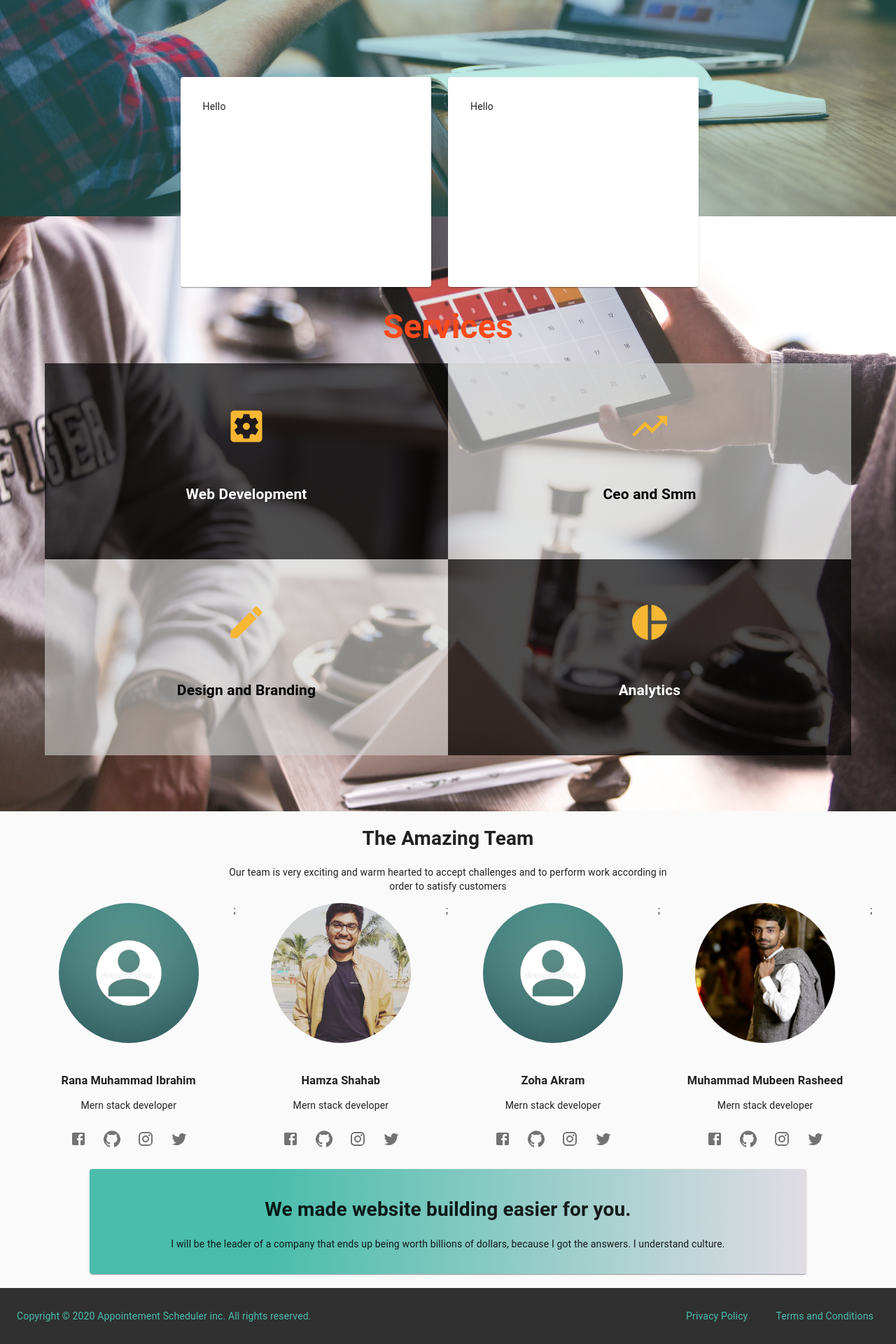
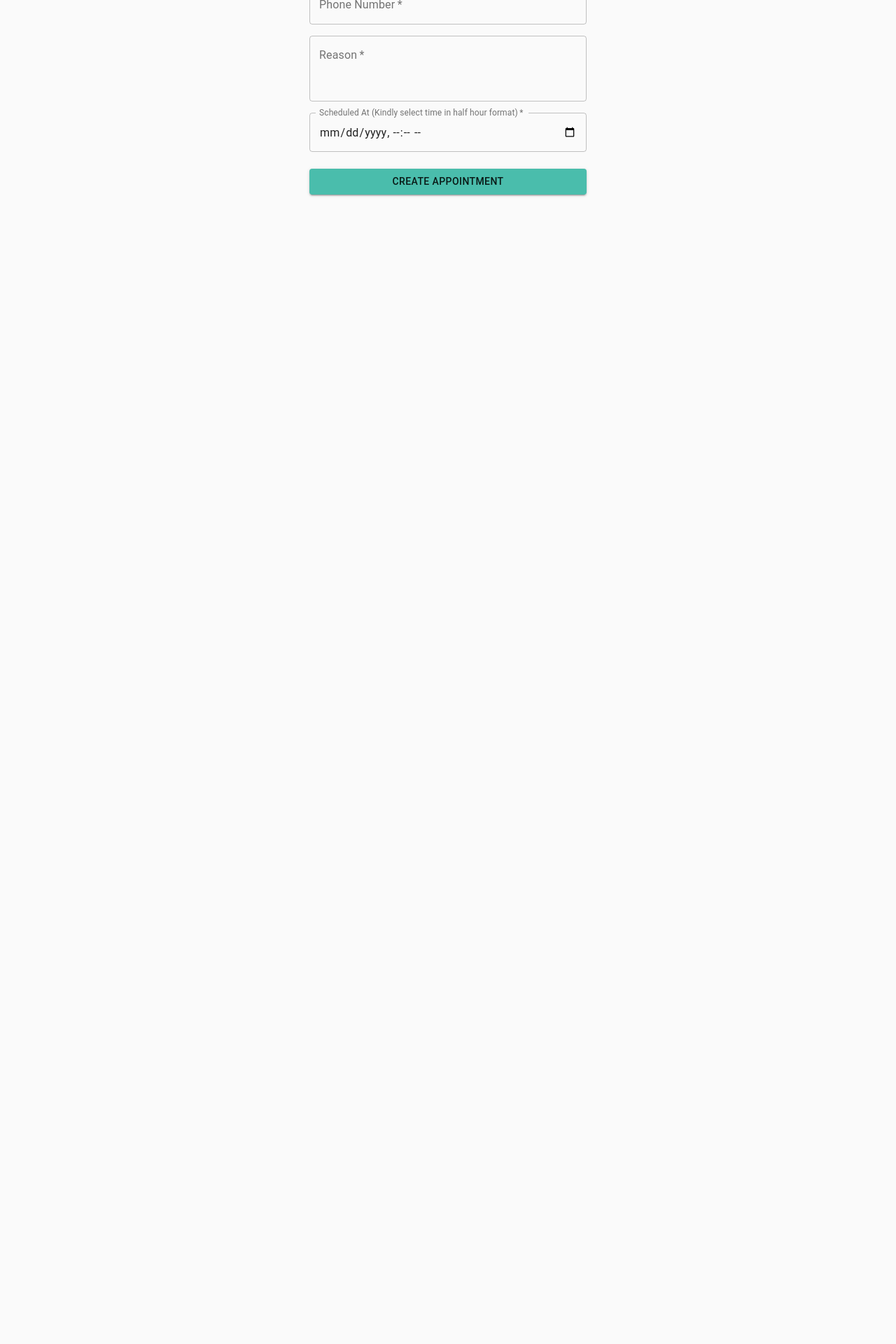
Before and after one commit to WE-SE-206-Project/WE-Project, a React (Create React App) app: page /appointment in a window 1280 px wide. Shown: the part 491-2411 px from the top of the page at 70% size. After the commit the page ends 825 px from the top, so only its background shows below. Built offline with nearby package versions, Linux system fonts and the light colour scheme.

Commit message:
Few changes

```diff
--- a/src/Pages/Appointment.js
+++ b/src/Pages/Appointment.js
@@ -15,18 +15,18 @@ import Container from '@material-ui/core/Container';
 import EventIcon from '@material-ui/icons/Event';
 
 
-function Copyright() {
-  return (
-    <Typography variant="body2" color="textSecondary" align="center">
-      {'Copyright © '}
-      <Link color="inherit" href="https://material-ui.com/">
-        Your Website
-      </Link>{' '}
-      {new Date().getFullYear()}
-      {'.'}
-    </Typography>
-  );
-}
+// function Copyright() {
+//   return (
+//     <Typography variant="body2" color="textSecondary" align="center">
+//       {'Copyright © '}
+//       <Link color="inherit" href="https://material-ui.com/">
+//         Your Website
+//       </Link>{' '}
+//       {new Date().getFullYear()}
+//       {'.'}
+//     </Typography>
+//   );
+// }
 
 const useStyles = makeStyles((theme) => ({
   paper: {
@@ -146,22 +146,27 @@ export default function Createappointment() {
                 required
                 fullWidth
                 name="date"
-                label="Scheduled At"
+                label="Scheduled At (Kindly select time in half hour format)"
                 type="datetime-local"
                 id="date"
                 InputLabelProps={{
                   shrink: true,
+                }}
+                inputProps={{
+                  step: 1800 // 5 min
                 }}
 
               />
             </Grid>
           </Grid>
           <Button
-            type="submit"
+            // type="submit"
             fullWidth
             variant="contained"
             color="primary"
             className={classes.submit}
+          // onClick
+
           >
             Create Appointment
           </Button>
--- a/src/Pages/ContactUs.js
+++ b/src/Pages/ContactUs.js
@@ -118,7 +118,7 @@ export default function SignUpform() {
 
           </Grid>
           <Button
-            type="submit"
+            // type="submit"
             fullWidth
             variant="contained"
             color="primary"
--- a/src/Pages/Login.js
+++ b/src/Pages/Login.js
@@ -83,7 +83,7 @@ export default function SignIn() {
         <Typography component="h1" variant="h5">
           Login As {role === 'org' ? "Organization" : "User"}
         </Typography>
-        <form className={classes.form} noValidate method="POST" onSubmit={handleSubmit}>
+        <form className={classes.form} noValidate>
           <TextField
             variant="outlined"
             margin="normal"
@@ -112,7 +112,7 @@ export default function SignIn() {
           label="Remember me"
         /> */}
           <Button
-            type="submit"
+            // type="submit"
             fullWidth
             variant="contained"
             color="primary"
--- a/src/Pages/Register.js
+++ b/src/Pages/Register.js
@@ -162,7 +162,7 @@ export default function SignUpform() {
             </Grid> */}
           </Grid>
           <Button
-            type="submit"
+            // type="submit"
             fullWidth
             variant="contained"
             color="primary"
--- a/src/redux/auth.js
+++ b/src/redux/auth.js
@@ -5,7 +5,7 @@ const slice = createSlice({
   name: 'auth',
   initialState: {
     auth: {
-      status: false,
+      status: true,
       token: null
     },
     user: {},
```
